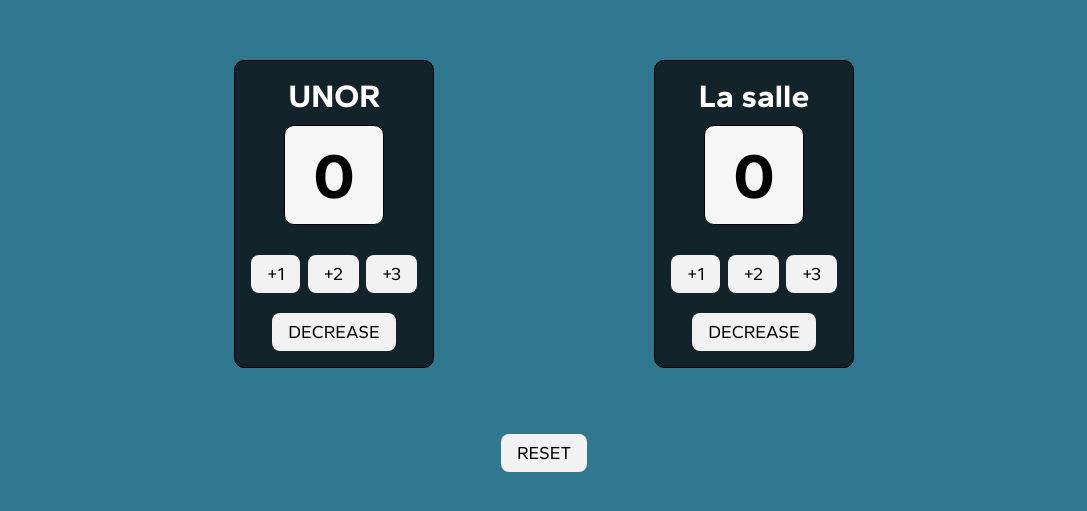
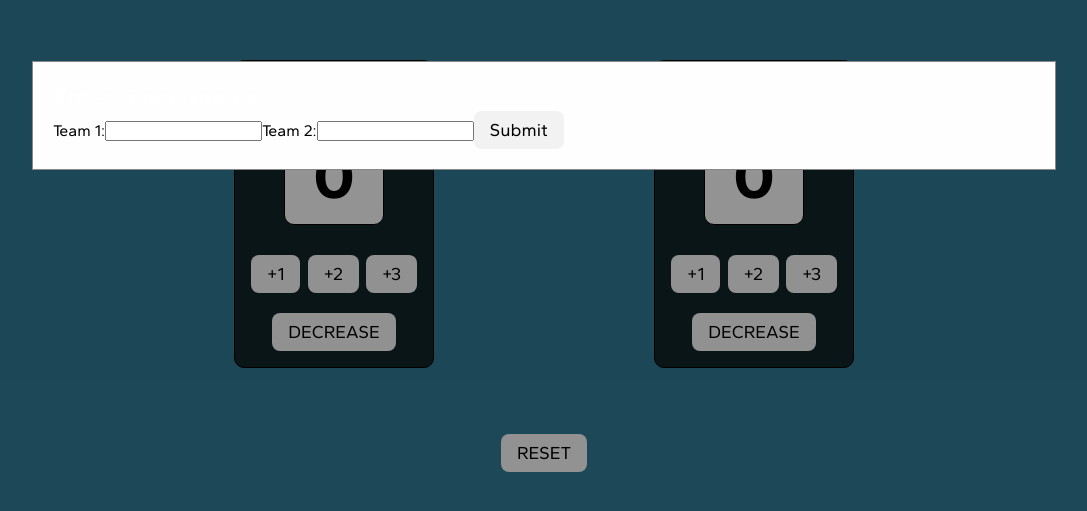
Before and after one commit to eillanrt/scoreboard-smple, a Vue app: page / in a window 1280 px wide. Shown: the part 131-642 px from the top of the page, without its empty margins (96-1183 px from the left). Built offline with nearby package versions, Linux system fonts and the light colour scheme.

Commit message:
feat: add modal

```diff
--- a/src/App.vue
+++ b/src/App.vue
@@ -1,5 +1,6 @@
 <template>
   <div class="score-app">
+    <TeamNamesPopup @teamNamesSelected="closeModal" v-if="showModal" />
     <div class="scorers">
       <Scorer
         v-for="i in [1, 2]"
@@ -17,24 +18,26 @@
 <script>
 import Scorer from './components/Scorer.vue'
 import ResetScores from './components/ResetScores.vue'
+import TeamNamesPopup from './components/TeamNamesPopup.vue'
 
 export default {
   name: 'App',
   components: {
     Scorer,
     ResetScores,
-    ResetScores,
+    TeamNamesPopup,
   },
   data() {
     return {
       team1: {
-        name: 'UNOR',
+        name: localStorage.getItem('team1Name') || 'Team 1',
         score: 0 || Number(localStorage.getItem('team1Score')),
       },
       team2: {
-        name: 'La salle',
+        name: localStorage.getItem('team2Name') || 'Team 2',
         score: 0 || Number(localStorage.getItem('team2Score')),
       },
+      showModal: localStorage.length === 0,
     }
   },
   methods: {
@@ -54,6 +57,16 @@ export default {
       this.team1.score = 0
       this.team2.score = 0
       localStorage.clear()
+    },
+    openModal() {
+      this.showModal = true
+    },
+    closeModal(teamNames) {
+      this.team1.name = teamNames.team1
+      this.team2.name = teamNames.team2
+      localStorage.setItem('team1Name', this.team1.name)
+      localStorage.setItem('team2Name', this.team2.name)
+      this.showModal = false
     },
   },
 }
--- /dev/null
+++ b/src/components/TeamNamesPopup.vue
@@ -0,0 +1,88 @@
+<template>
+  <div class="modal">
+    <div class="modal-content">
+      <h2>Enter Team Names</h2>
+
+      <form @submit.prevent="submitForm">
+        <label for="team1">Team 1:</label>
+        <input id="team1" v-model="team1Name" required />
+
+        <label for="team2">Team 2:</label>
+        <input id="team2" v-model="team2Name" required />
+
+        <button type="submit">Submit</button>
+      </form>
+    </div>
+  </div>
+</template>
+
+<script>
+export default {
+  name: 'TeamNamesPopup',
+  props: {
+    showModal: Boolean,
+  },
+  data() {
+    return {
+      team1Name: '',
+      team2Name: '',
+    }
+  },
+  methods: {
+    openModal() {
+      this.$emit('openModal')
+    },
+    closeModal() {
+      this.$emit('closeModal')
+    },
+    submitForm() {
+      this.$emit('teamNamesSelected', {
+        team1: this.team1Name,
+        team2: this.team2Name,
+      })
+
+      this.closeModal()
+    },
+  },
+}
+</script>
+
+<style scoped>
+.modal {
+  position: fixed;
+  z-index: 1;
+  left: 0;
+  top: 0;
+  width: 100%;
+  height: 100%;
+  overflow: auto;
+  background-color: rgba(0, 0, 0, 0.4);
+}
+
+.modal-content {
+  background-color: #fefefe;
+  margin: 15% auto;
+  padding: 20px;
+  border: 1px solid #888;
+  width: 80%;
+}
+
+label {
+  color: black;
+}
+
+.close {
+  color: #aaa;
+  float: right;
+  font-size: 28px;
+  font-weight: bold;
+  cursor: pointer;
+}
+
+.close:hover,
+.close:focus {
+  color: black;
+  text-decoration: none;
+  cursor: pointer;
+}
+</style>
```
